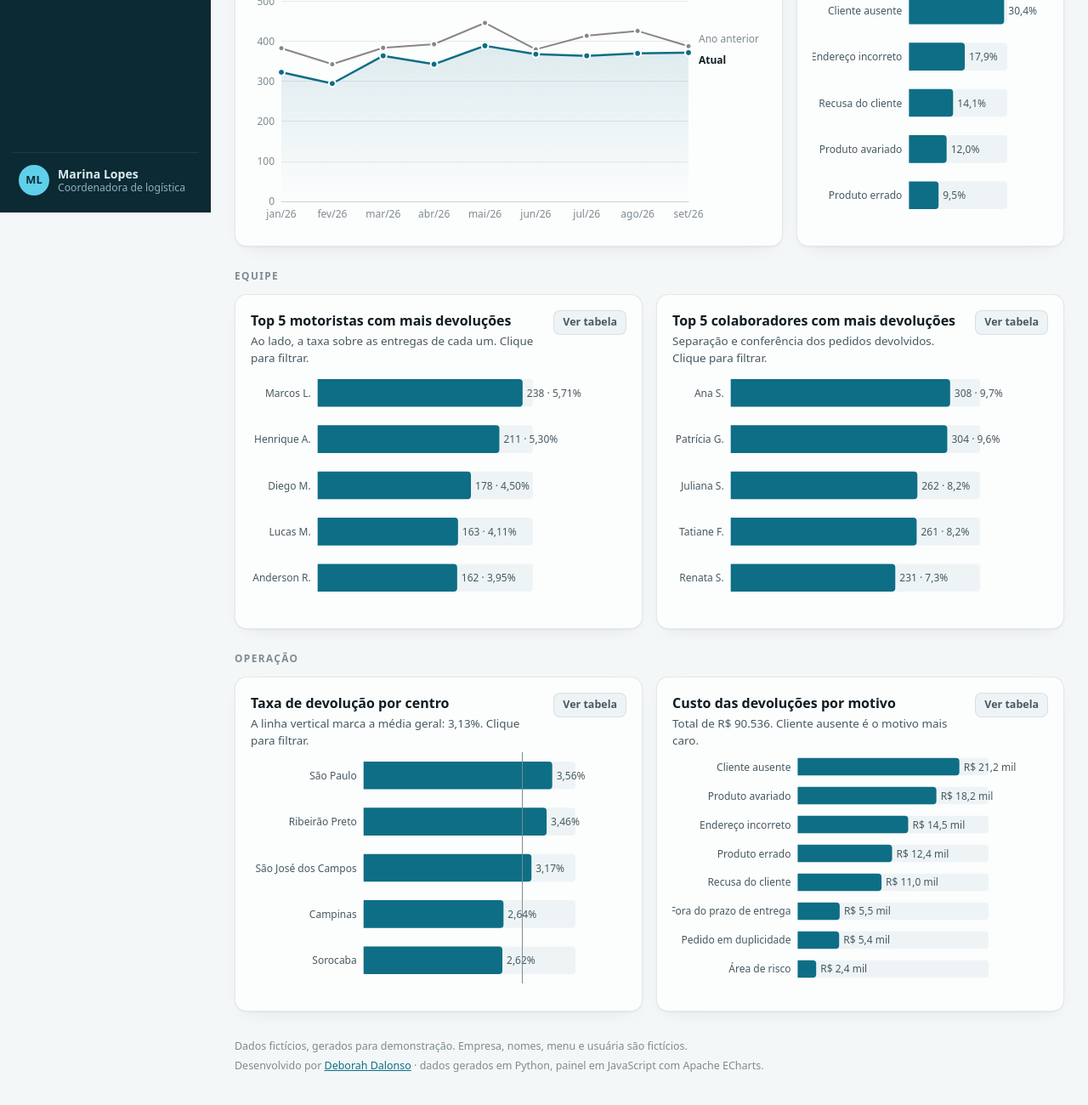
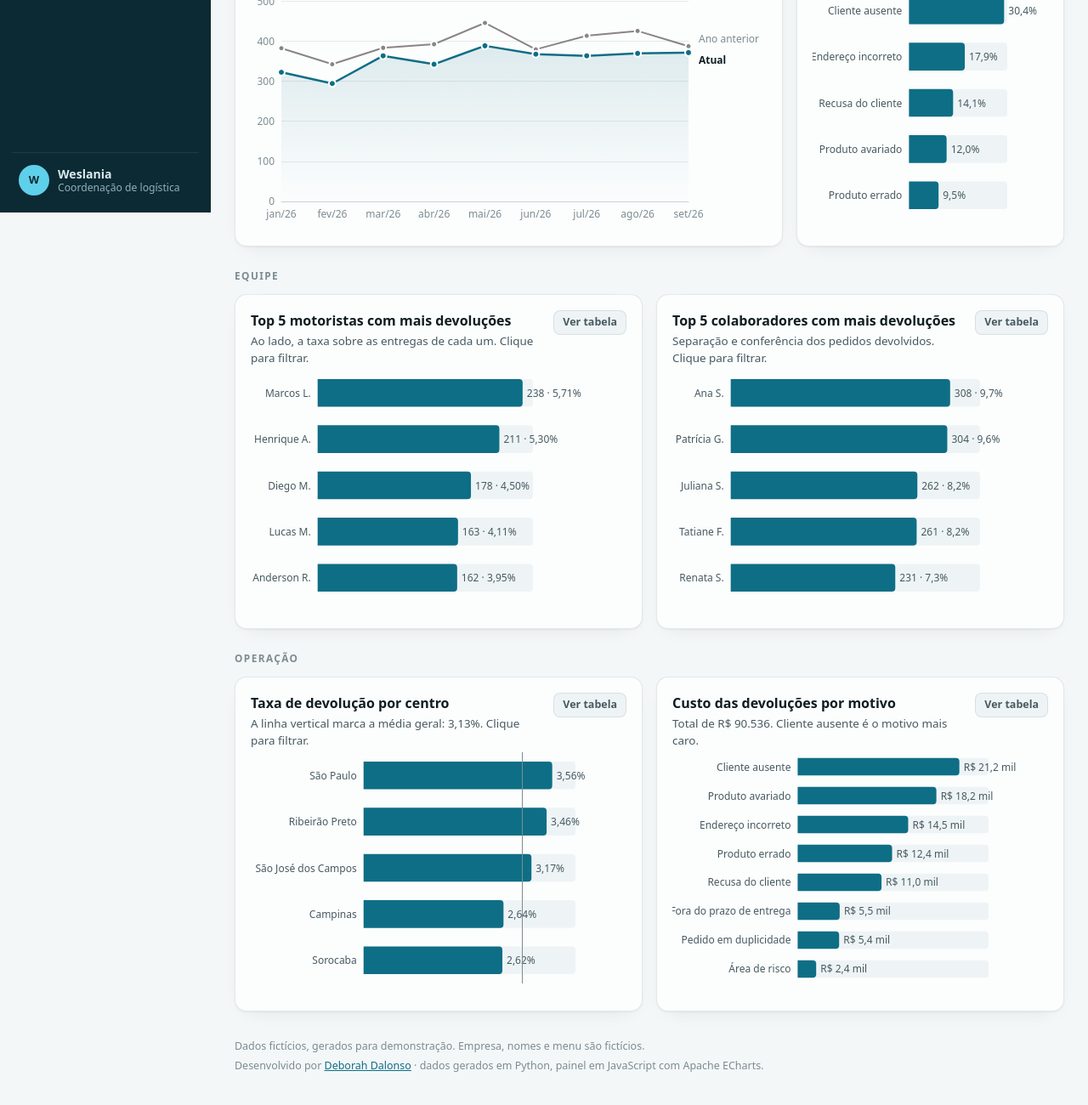
Before and after one commit to DeborahDalonso/logistics-dashboard-demo, a plain HTML site: page index.html in a window 1280 px wide. Shown: the part 550-1850 px from the top of the page at 85% size. Drawn offline with nearby package versions, Linux system fonts and the light colour scheme.

Commit message:
chore: change signed-in user mock to Weslania

```diff
--- a/index.html
+++ b/index.html
@@ -41,8 +41,8 @@
     </nav>
 
     <div class="menu-rodape">
-      <span class="avatar" aria-hidden="true">ML</span>
-      <span class="usuario"><b>Marina Lopes</b><small>Coordenadora de logística</small></span>
+      <span class="avatar" aria-hidden="true">W</span>
+      <span class="usuario"><b>Weslania</b><small>Coordenação de logística</small></span>
     </div>
   </aside>
   <div class="menu-fundo-mobile" id="menu-fundo" hidden></div>
@@ -147,7 +147,7 @@
     </main>
 
     <footer class="rodape">
-      <p>Dados fictícios, gerados para demonstração. Empresa, nomes, menu e usuária são fictícios.</p>
+      <p>Dados fictícios, gerados para demonstração. Empresa, nomes e menu são fictícios.</p>
       <p>Desenvolvido por <a href="https://www.linkedin.com/in/deborah-dalonso-482099138" target="_blank" rel="noopener">Deborah Dalonso</a> · dados gerados em Python, painel em JavaScript com Apache ECharts.</p>
     </footer>
   </div>
```
Also changed, not shown: preview.png, 1 other file.
